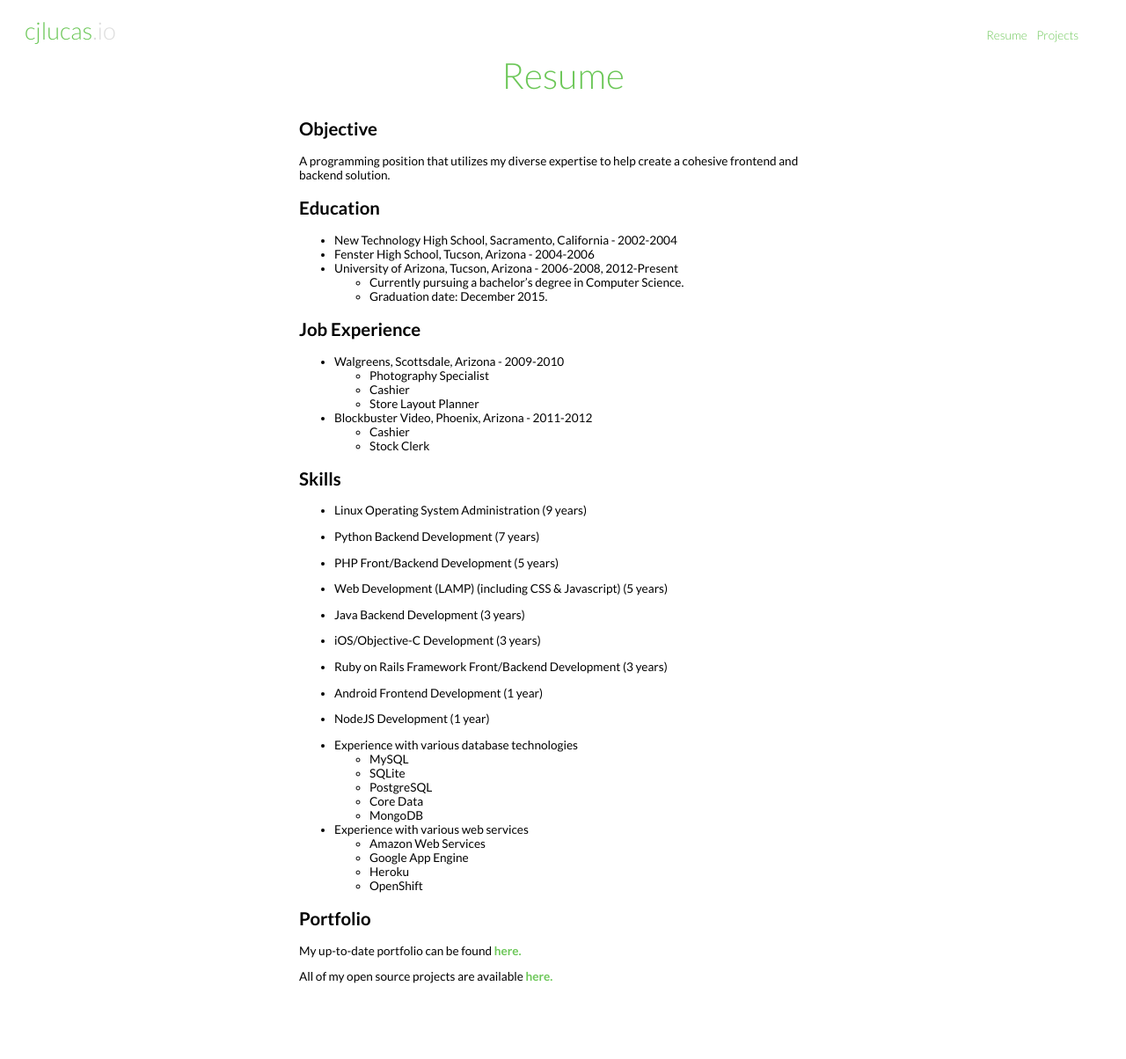
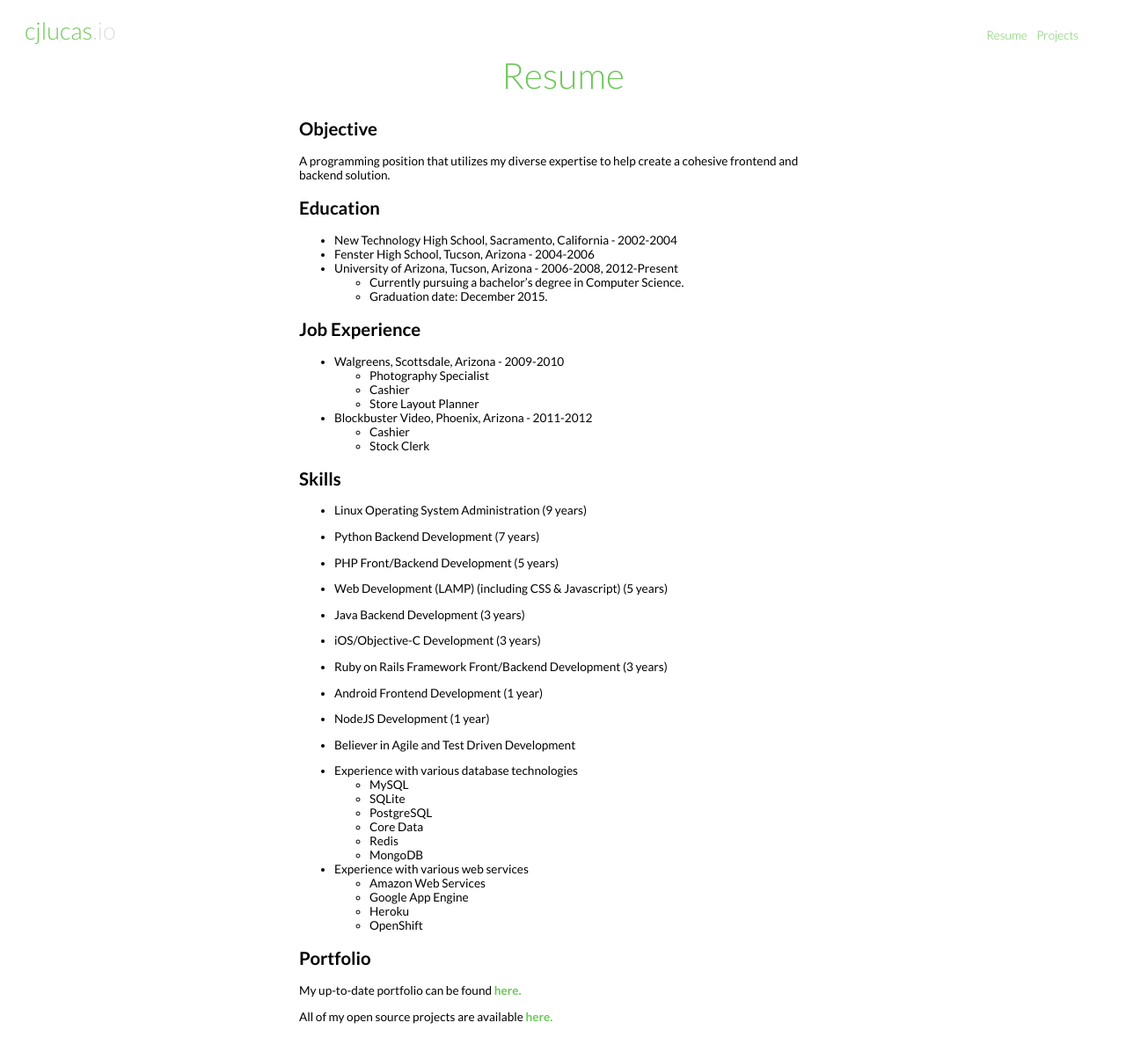
Before and after one commit to cjlucas/cjlucas.github.io, a Jekyll site: the page built from resume/index.markdown, in a window 1280 px wide. Shown: the whole page at 88% size. Built offline with Jekyll 4.4.1, drawn with Linux system fonts in a browser that asks for light colours; before the commit the page ends 1158 px from its top, so only the background shows below that.

Commit message:
Added Redis and TDD to resume

```diff
--- a/resume/index.markdown
+++ b/resume/index.markdown
@@ -46,11 +46,14 @@ A programming position that utilizes my diverse expertise to help create a cohes
 
 * NodeJS Development (1 year)
 
+* Believer in Agile and Test Driven Development
+
 * Experience with various database technologies
   * MySQL
   * SQLite
   * PostgreSQL
   * Core Data
+  * Redis
   * MongoDB
 
 * Experience with various web services
```
